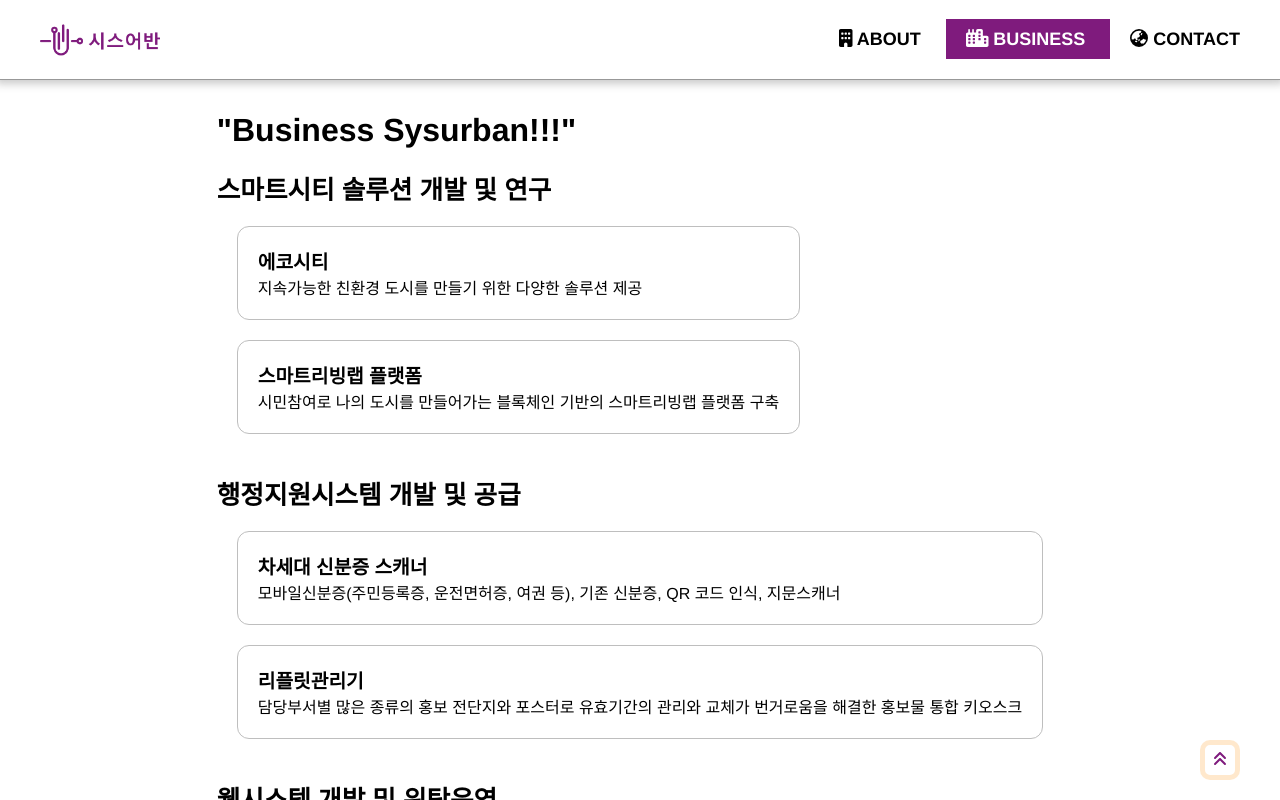
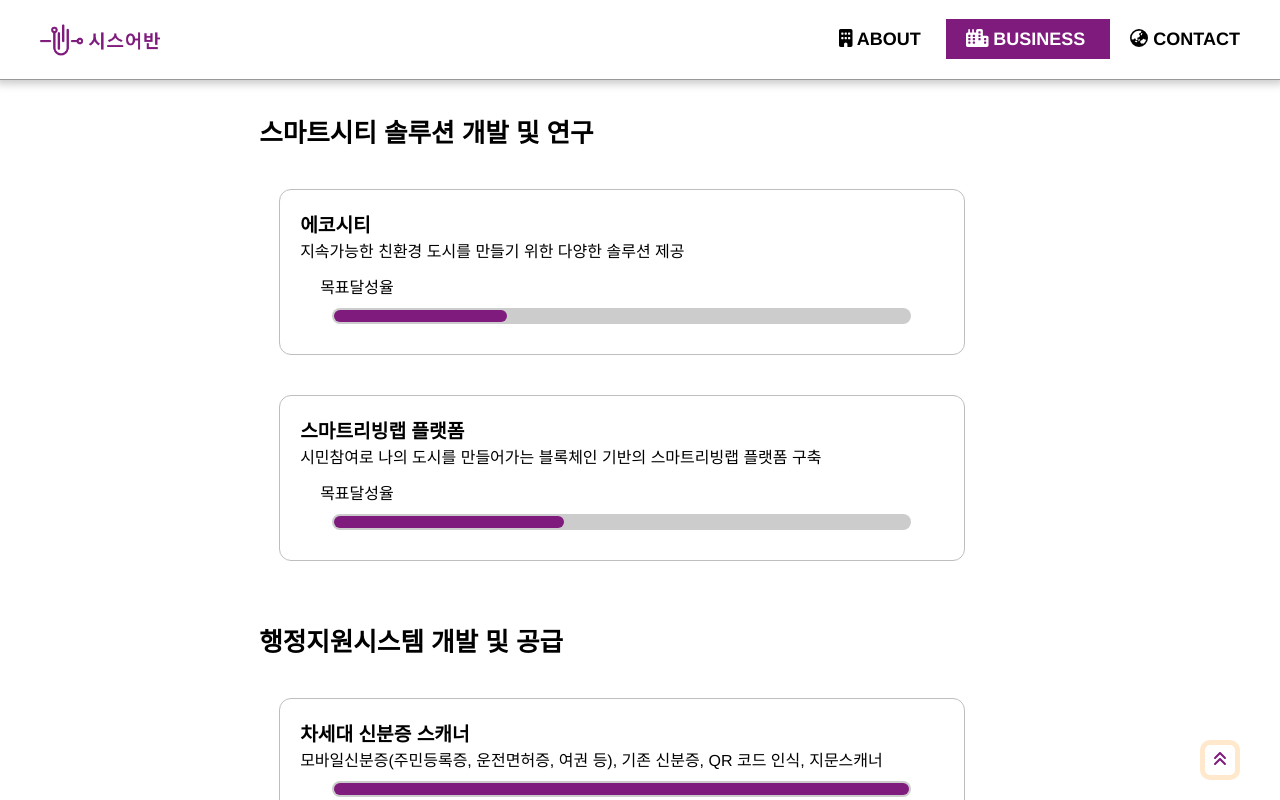
Before and after one commit to k-jin-yoon/sysurban.com, a Next.js app: page /business in a window 1280 px wide. Shown: the top 800 px of the page. Built offline with nearby package versions, Linux system fonts and the light colour scheme.

Commit message:
business 콘텐츠 추가

```diff
--- a/pages/about.js
+++ b/pages/about.js
@@ -8,7 +8,7 @@ export default function About(){
     return (
         <div className="container">
             <Seo title="About" />
-            <h1>"About Sysurban!!!"</h1>
+            <h1 className="hidden">"About Sysurban!!!"</h1>
             {/* 간단한 인사말 쓰기 */}
             <div className="greeting">
                 <h2>인사말</h2>
--- a/pages/business.js
+++ b/pages/business.js
@@ -4,6 +4,7 @@ import Image from 'next/image'
 import { useEffect, useState } from "react";
 
 export default function Business(){
+    let [goal, setGoal] = useState([30,40,100,90])
     let [bgMode, setBgMode] = useState(true)
     useEffect(() => {
         const systemPrefersDark = window.matchMedia("(prefers-color-scheme: dark)").matches;
@@ -12,17 +13,27 @@ export default function Business(){
     return (
         <div className="container">
             <Seo title="Business" />
-            <h1>"Business Sysurban!!!"</h1>
+            <h1 className="hidden">"Business Sysurban!!!"</h1>
             {/* 스마트시티 관련 시스템 개발 및 연구 */}
             <div className="smartcity">
                 <h2>스마트시티 솔루션 개발 및 연구</h2>
                 <div className="card">
                     <h4>에코시티</h4>
                     <p>지속가능한 친환경 도시를 만들기 위한 다양한 솔루션 제공</p>
+                    <p className="goal">목표달성율</p>
+                    <div className="bar-chart">
+                        <span className="bar" style={{"width":`${goal[0]}%`}}></span>
+                        <span className="tooltip">{goal[0]}%</span>
+                    </div>
                 </div>
                 <div className="card">
                     <h4>스마트리빙랩 플랫폼</h4>
                     <p>시민참여로 나의 도시를 만들어가는 블록체인 기반의 스마트리빙랩 플랫폼 구축</p>
+                    <p className="goal">목표달성율</p>
+                    <div className="bar-chart">
+                        <span className="bar" style={{"width":`${goal[1]}%`}}></span>
+                        <span className="tooltip">{goal[1]}%</span>
+                    </div>
                 </div>
             </div>
             {/* 행정지원시스템 개발 및 공급업 */}
@@ -31,10 +42,18 @@ export default function Business(){
                 <div className="card">
                     <h4>차세대 신분증 스캐너</h4>
                     <p>모바일신분증(주민등록증, 운전면허증, 여권 등), 기존 신분증, QR 코드 인식, 지문스캐너</p>
+                    <div className="bar-chart">
+                        <span className="bar" style={{"width":`${goal[2]}%`}}></span>
+                        <span className="tooltip">{goal[2]}%</span>
+                    </div>
                 </div>
                 <div className="card">
                     <h4>리플릿관리기</h4>
                     <p>담당부서별 많은 종류의 홍보 전단지와 포스터로 유효기간의 관리와 교체가 번거로움을 해결한 홍보물 통합 키오스크</p>
+                    <div className="bar-chart">
+                        <span className="bar" style={{"width":`${goal[3]}%`}}></span>
+                        <span className="tooltip">{goal[3]}%</span>
+                    </div>
                 </div>
             </div>
             {/* 생산 제품 및 디자인 등등등 */}
@@ -51,15 +70,19 @@ export default function Business(){
                     display: flex;
                     gap: 20px;
                     flex-direction: column;
-                    align-items: start;
+                    align-items: center;
                     justify-content: center;
+                }
+                .container div {
+                    width: 90%;
                 }
                 .greeting p {
                     margin: 20px 30px;
                     line-height: 28px;
                 }
                 .card {
-                    margin: 20px;
+                    width: 100%;
+                    margin: 40px 20px;
                     padding: 20px;
                     border: var(--border);
                     border-radius: var(--border-radius);
@@ -67,6 +90,33 @@ export default function Business(){
                 }
                 .card:hover {
                     box-shadow: var(--box-shadow);
+                }
+                .goal {
+                    margin: 12px 20px 0;
+                }
+                .bar-chart {
+                    position: relative;
+                    margin: 10px auto;
+                    width: 100%;
+                    height: 16px;
+                    background-color: #ccc;
+                    border-radius: 8px;
+                    padding: 2px;
+                }
+                .bar-chart span.bar {
+                    display: block;
+                    height: 12px;
+                    background-color: var(--main-color);
+                    border-radius: 6px;
+                }
+                .bar-chart span.tooltip {
+                    display: none;
+                    position: absolute;
+                    top: 0;
+                    right: 0;
+                }
+                .card:hover span.tooltip {
+                    display: block;
                 }
                 .active {
                     color: white;
--- a/pages/contact.js
+++ b/pages/contact.js
@@ -7,7 +7,7 @@ export default function Contact(){
     return (
         <div className="container">
             <Seo title="Contact" />
-            <h1>"Contact Sysurban!!!"</h1>
+            <h1 className="hidden">"Contact Sysurban!!!"</h1>
             {/* 오시는 길 -> 카카오맵 연동 */}
             <div className="location">
                 <h4>오시는 길</h4>
--- a/styles/globals.css
+++ b/styles/globals.css
@@ -114,6 +114,9 @@ html {
 .text-end {
   text-align: right;
 }
+.hidden {
+  display: none;
+}
 @media (prefers-color-scheme: dark) {
   *::-webkit-scrollbar-thumb {
     background-color: var(--sub-color);
```
